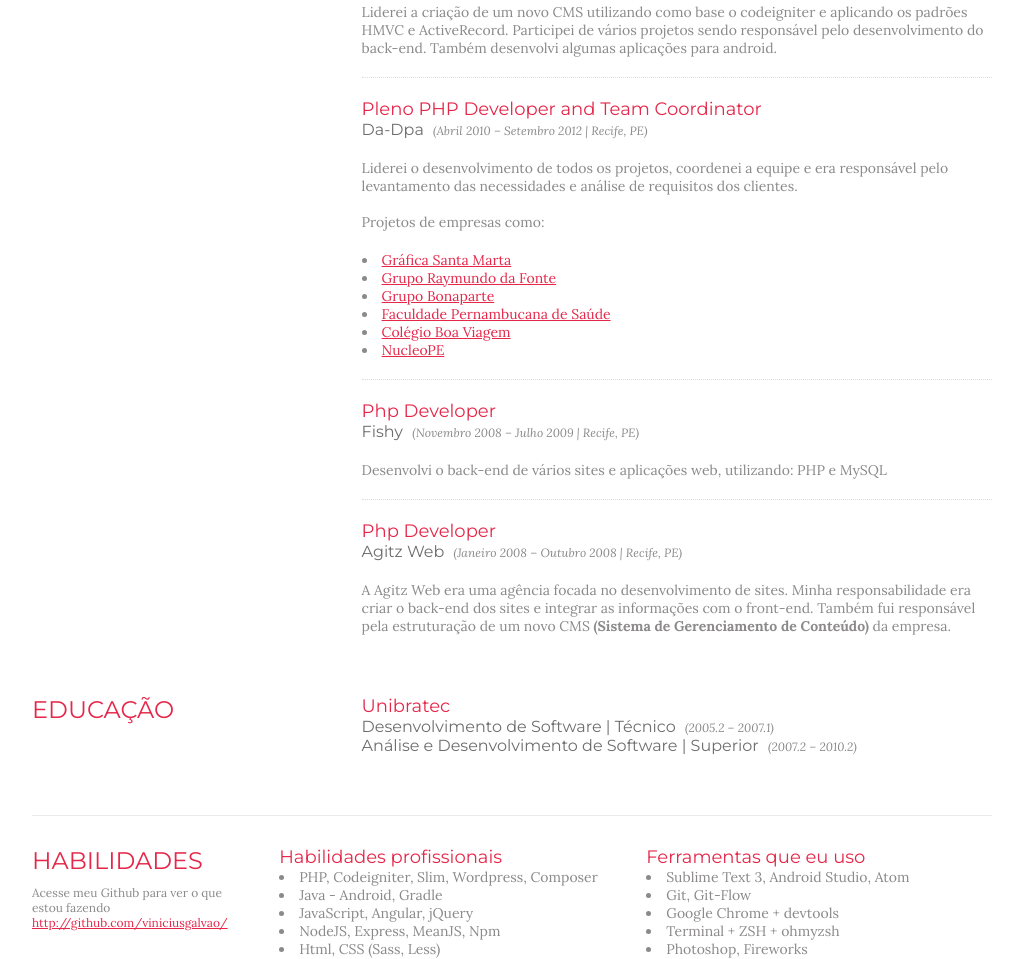
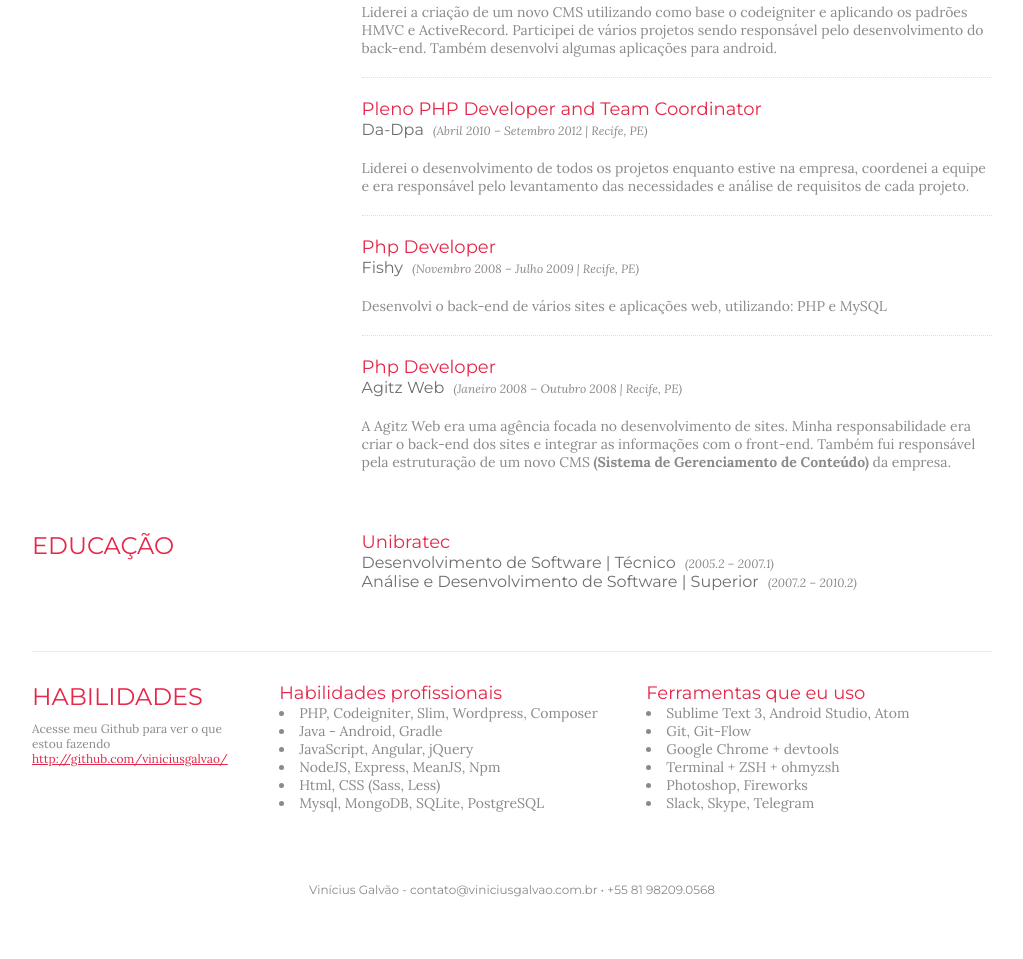
Before and after one commit to viniciusgalvao/resume, a website: page index.html in a window 1280 px wide. Shown: the part 894-1853 px from the top of the page, without its empty margins (128-1151 px from the left). After the commit the page ends 1821 px from the top, so only its background shows below. Drawn offline with Linux system fonts and the light colour scheme.

Commit message:
More updates - Remove clients link from da-dpa company - Update vinicius-galvao-curriculo.pdf

```diff
--- a/index.html
+++ b/index.html
@@ -95,15 +95,7 @@
 
 
             <!--p>Coordenei o time de desenvolvimento sempre buscando inovações e as melhores soluções para os clientes.<br><br>Liderei projetos para empresas como:</p><br-->
-            <p>Liderei o desenvolvimento de todos os projetos, coordenei a equipe e era responsável pelo levantamento das necessidades e análise de requisitos dos clientes.<br><br>Projetos de empresas como:</p></p><br>
-            <ul>
-                <li><a target="_blank" href="http://www.graficasantamarta.com.br/">Gráfica Santa Marta</a></li>
-                <li><a target="_blank" href="http://www.raymundodafonte.com.br">Grupo Raymundo da Fonte</a></li>
-                <li><a target="_blank" href="http://grupobonaparte.com.br/">Grupo Bonaparte</a></li>
-                <li><a target="_blank" href="http://www.fps.edu.br/">Faculdade Pernambucana de Saúde</a></li>
-                <li><a target="_blank" href="http://www.cbvweb.com.br">Colégio Boa Viagem</a></li>
-                <li><a target="_blank" href="http://www.nucleope.com.br">NucleoPE</a></li>
-            </ul>
+            <p>Liderei o desenvolvimento de todos os projetos enquanto estive na empresa, coordenei a equipe e era responsável pelo levantamento das necessidades e análise de requisitos de cada projeto.</p>
           </div>
 
           <div class="content-item">
```
Also changed, not shown: 1 other file.
